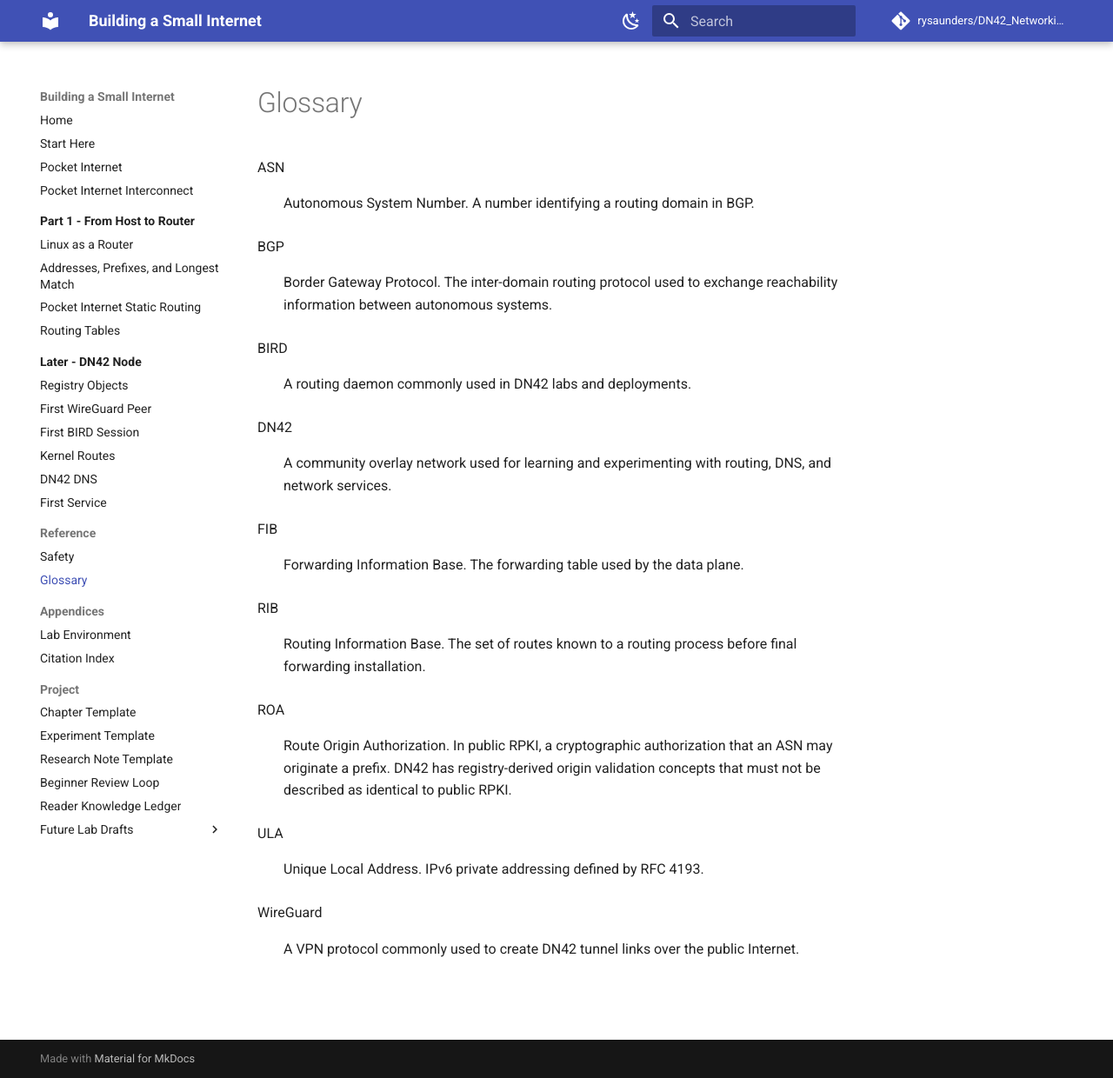
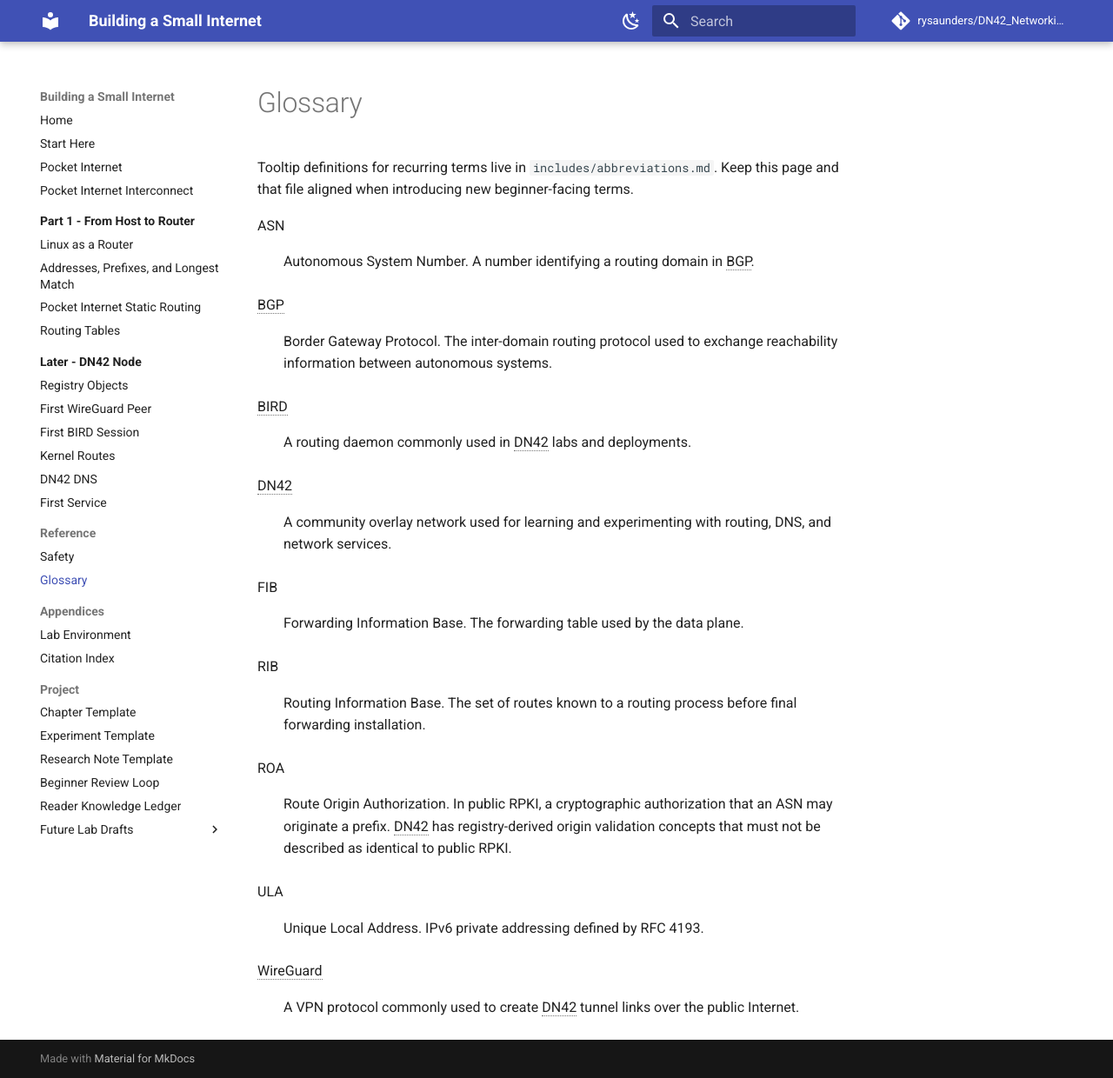
Before and after one commit to rysaunders/DN42_Networking_by_Experimenting, an MkDocs documentation site: the page built from docs/glossary.md, in a window 1280 px wide and 1240 px high. Shown: the whole window at 87% size. Built offline with MkDocs 1.6.1 and Material for MkDocs 9.7.7, drawn with Linux system fonts in a browser that asks for light colours; comment, search, counter and statistics services are not loaded.

Commit message:
Add glossary tooltips

```diff
--- a/docs/glossary.md
+++ b/docs/glossary.md
@@ -1,4 +1,6 @@
 # Glossary
+
+Tooltip definitions for recurring terms live in `includes/abbreviations.md`. Keep this page and that file aligned when introducing new beginner-facing terms.
 
 ASN
 : Autonomous System Number. A number identifying a routing domain in BGP.
--- a/mkdocs.yml
+++ b/mkdocs.yml
@@ -9,6 +9,7 @@
 theme:
   name: material
   features:
+    - content.tooltips
     - navigation.sections
     - navigation.indexes
     - navigation.top
@@ -36,6 +37,7 @@
   - https://unpkg.com/mermaid@11/dist/mermaid.min.js
 
 markdown_extensions:
+  - abbr
   - admonition
   - attr_list
   - def_list
@@ -46,6 +48,9 @@
       permalink: true
   - pymdownx.details
   - pymdownx.highlight
+  - pymdownx.snippets:
+      auto_append:
+        - includes/abbreviations.md
   - pymdownx.superfences:
       custom_fences:
         - name: mermaid
@@ -55,6 +60,9 @@
       alternate_style: true
   - pymdownx.tasklist:
       custom_checkbox: true
+
+watch:
+  - includes
 
 nav:
   - Home: index.md
```
Also changed, not shown: docs/part-01-first-principles/02-addressing-and-subnets.md (+2 -0 lines), includes/abbreviations.md (added, +24 -0 lines).
